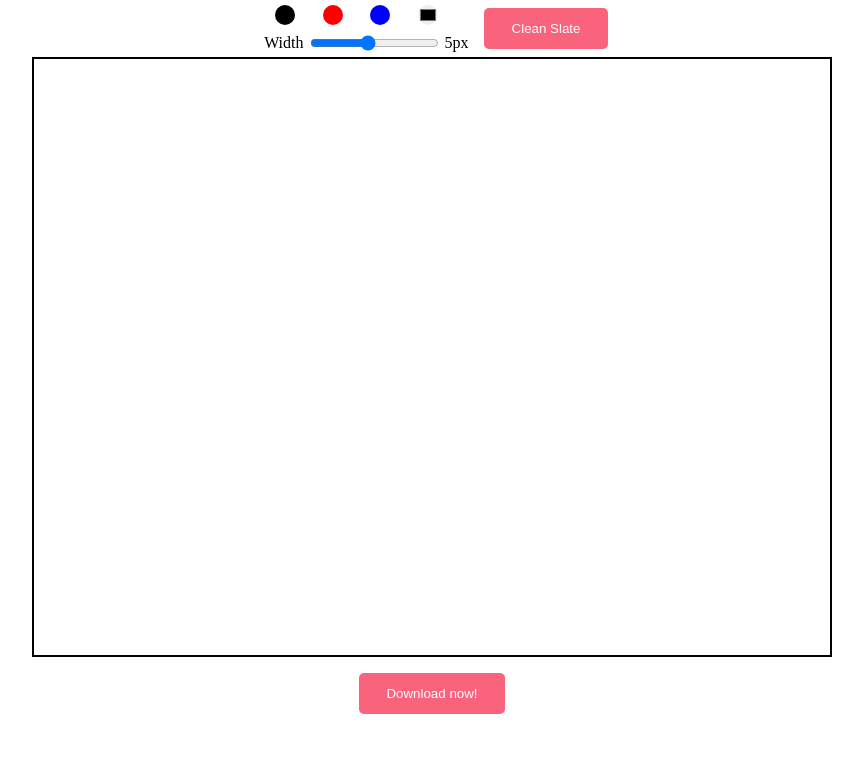
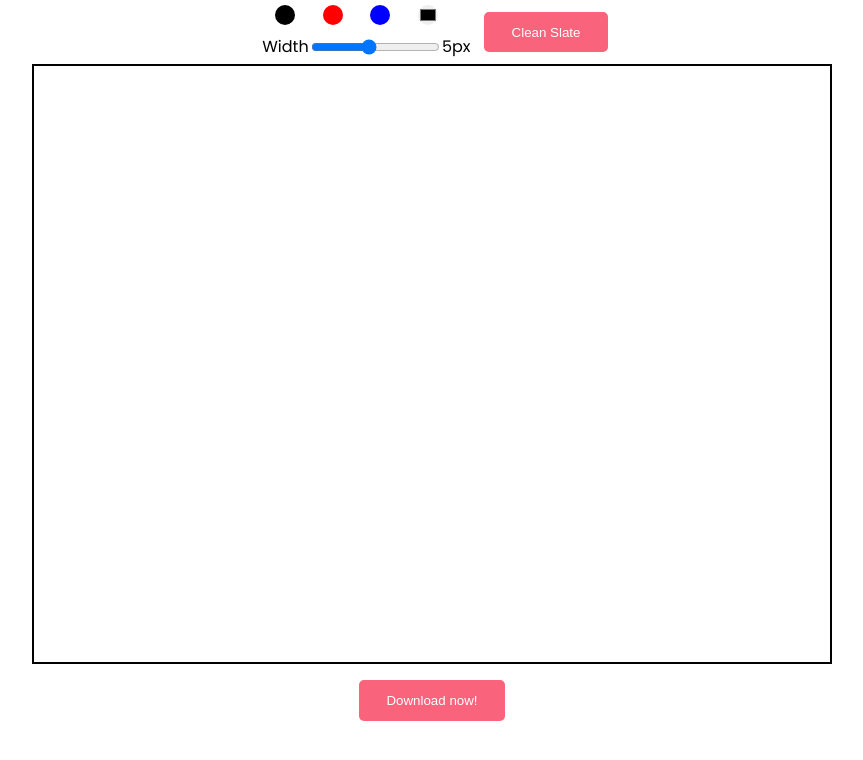
Before and after one commit to iam-Akshat/sketch-front, a React (Create React App) app: page / in a window 1280 px wide. Shown: the top 760 px of the page, without its empty margins (208-1071 px from the left). Built offline with nearby package versions, Linux system fonts and the light colour scheme.

Commit message:
Add font and change page title

```diff
--- a/public/index.html
+++ b/public/index.html
@@ -7,9 +7,12 @@
     <meta name="theme-color" content="#000000" />
     <meta
       name="description"
-      content="Web site created using create-react-app"
+      content="Web site made for you"
     />
     <link rel="apple-touch-icon" href="%PUBLIC_URL%/logo192.png" />
+    <link rel="preconnect" href="https://fonts.googleapis.com">
+    <link rel="preconnect" href="https://fonts.gstatic.com" crossorigin>
+    <link href="https://fonts.googleapis.com/css2?family=Poppins&display=swap" rel="stylesheet">
     <!--
       manifest.json provides metadata used when your web app is installed on a
       user's mobile device or desktop. See https://developers.google.com/web/fundamentals/web-app-manifest/
@@ -24,7 +27,7 @@
       work correctly both with client-side routing and a non-root public URL.
       Learn how to configure a non-root public URL by running `npm run build`.
     -->
-    <title>React App</title>
+    <title>Sketch and PDF app!</title>
   </head>
   <body>
     <noscript>You need to enable JavaScript to run this app.</noscript>
--- a/src/App.css
+++ b/src/App.css
@@ -41,6 +41,7 @@
   display: flex;
   flex-direction: column;
   align-items: center;
+  font-family: 'Poppins', sans-serif;
 }
 
 .download-btn,
```
